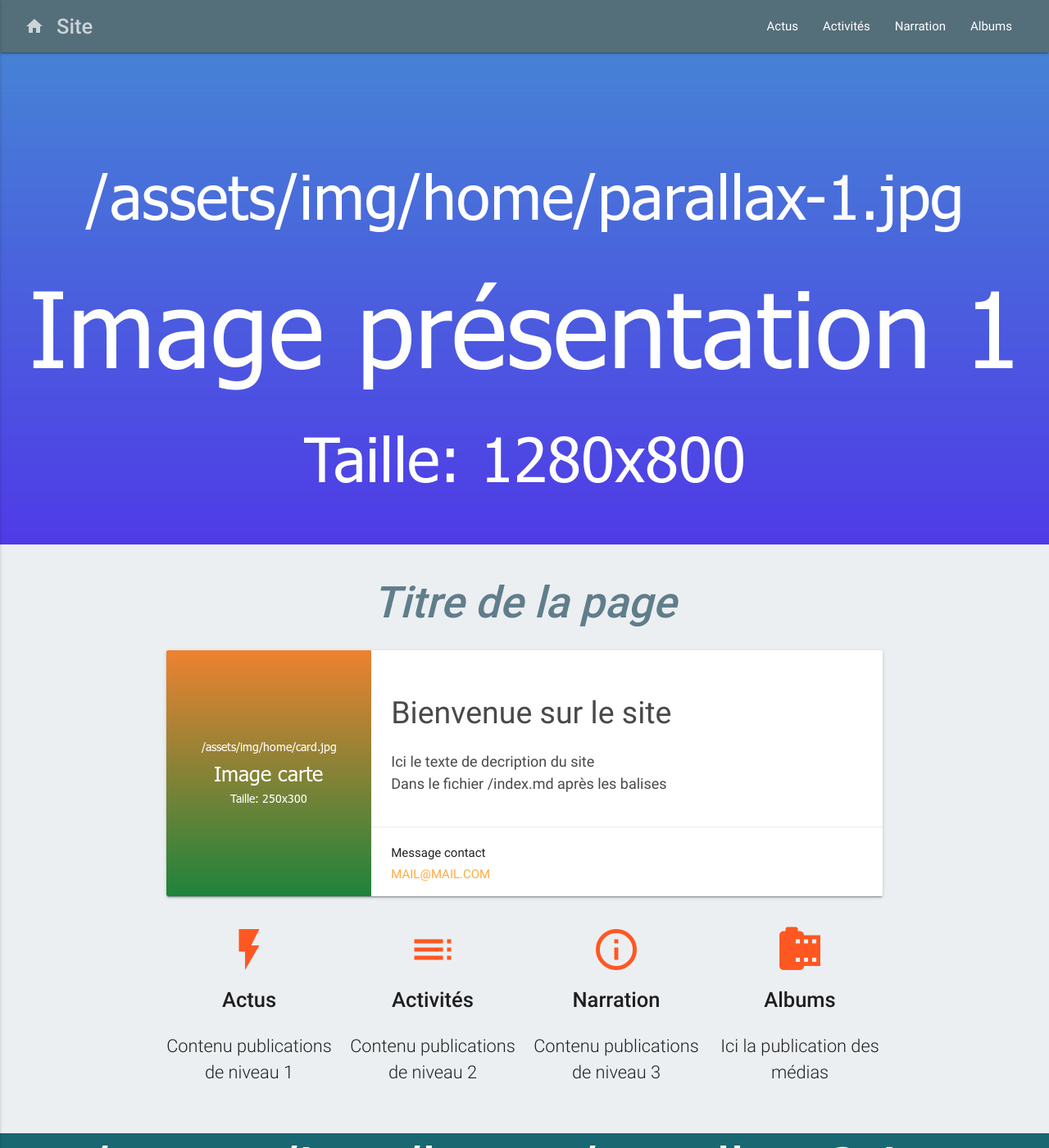
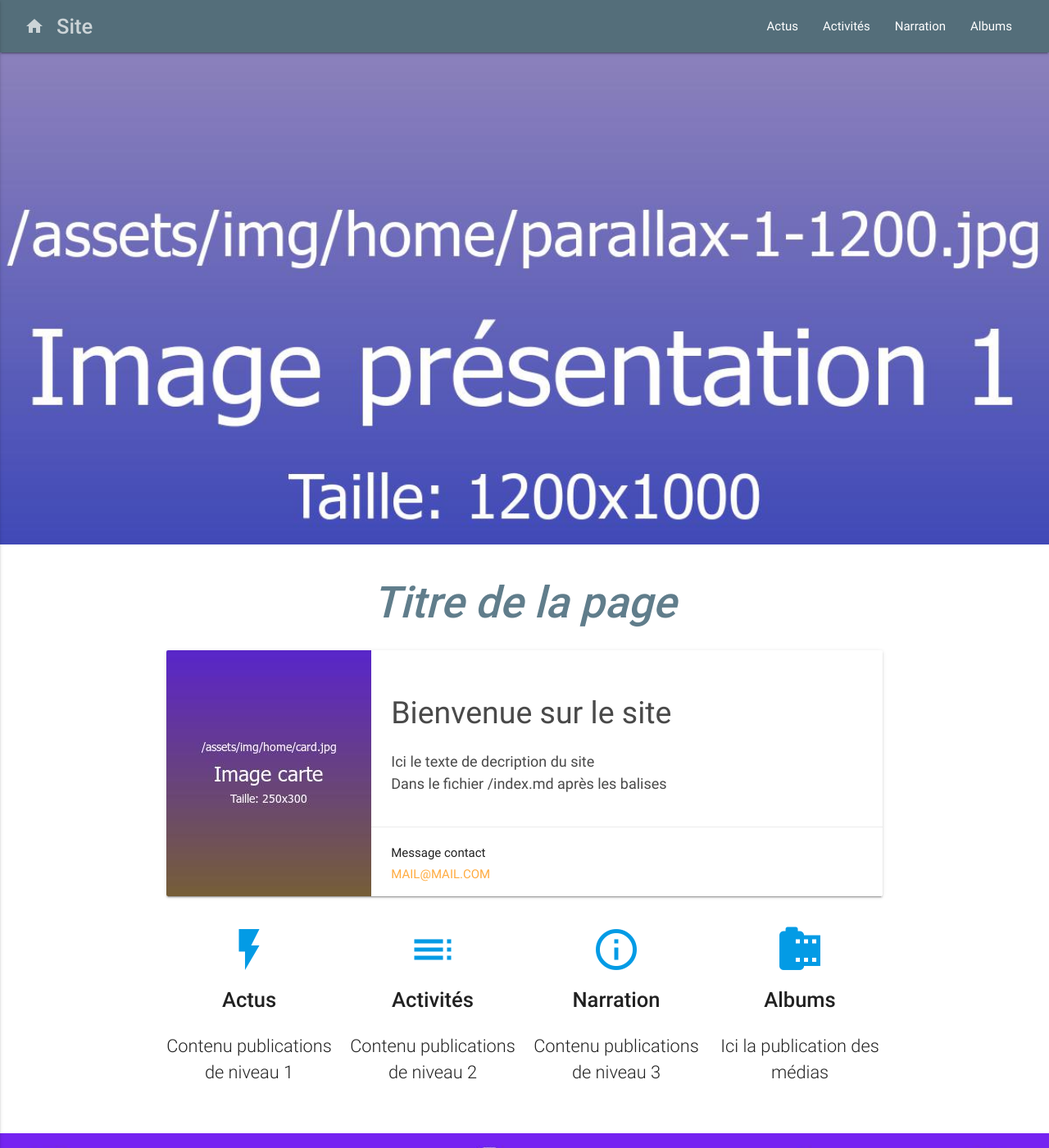
Before and after one commit to asso-foncine/bel-automne, a Jekyll site: the page built from index.md, in a window 1280 px wide and 1400 px high. Shown: the whole window at 82% size. Built offline with Jekyll 4.4.1, drawn with Linux system fonts in a browser that asks for light colours; nearby versions of some CDN libraries; comment, search, counter and statistics services are not loaded.

Commit message:
Correction parallax + divers

```diff
--- a/_includes/header.html
+++ b/_includes/header.html
@@ -33,7 +33,7 @@
                         menu
                     </i>
                 </a>
-                <a class="brand-logo" href={{ pages[0].permalink | relative_url }}>
+                <a class="brand-logo" href={{ pages[0].url | relative_url }}>
                     <i class="material-icons menu-icon medium left">
                         {{ icon }}
                     </i>
@@ -42,7 +42,7 @@
             </div>
 
             <div class="nav-wrapper main-menu hide-on-small-only">
-                <a class="breadcrumb nav-path-main" href={{ pages[0].permalink | relative_url }}>
+                <a class="breadcrumb nav-path-main" href={{ pages[0].url | relative_url }}>
                     <i class="material-icons menu-icon left">
                         {{ icon }}
                     </i>
@@ -60,7 +60,7 @@
                 <ul class="right hide-on-med-and-down">
                     {% for link in links %}
                     <li>
-                        <a href={{ link.permalink | relative_url }}>{{ link.title }}</a>
+                        <a href={{ link.url | relative_url }}>{{ link.title }}</a>
                     </li>
                     {% endfor %}
                 </ul>
@@ -78,7 +78,7 @@
     </div>
     <ul class="side-nav" id="side-nav-menu">
         <li>
-            <a class="nav-dropdown-item nav-dropdown-head" href={{ pages[0].permalink | relative_url }}>
+            <a class="nav-dropdown-item nav-dropdown-head" href={{ pages[0].url | relative_url }}>
                 <i class="material-icons small item-icon">
                     {{ pages[0].icon }}
                 </i>
@@ -87,7 +87,7 @@
         </li>
         {% for link in links %}
         <li>
-            <a class="nav-dropdown-item" href={{ link.permalink | relative_url }}>
+            <a class="nav-dropdown-item" href={{ link.url | relative_url }}>
                 <i class="material-icons small item-icon">
                     {{ link.icon }}
                 </i>
@@ -98,7 +98,7 @@
     </ul>
     <ul class="nav-dropdown-content" id="nav-dropdown">
         <li>
-            <a class="nav-dropdown-item nav-dropdown-head" href={{ pages[0].permalink | relative_url }}>
+            <a class="nav-dropdown-item nav-dropdown-head" href={{ pages[0].url | relative_url }}>
                 <i class="material-icons small item-icon">
                     {{ pages[0].icon }}
                 </i>
@@ -107,7 +107,7 @@
         </li>
         {% for link in links %}
         <li>
-            <a class="nav-dropdown-item" href={{ link.permalink | relative_url }}>
+            <a class="nav-dropdown-item" href={{ link.url | relative_url }}>
                 <i class="material-icons small item-icon">
                     {{ link.icon }}
                 </i>
--- a/_layouts/album.html
+++ b/_layouts/album.html
@@ -31,7 +31,7 @@ layout: default
         {% assign img_src = "/assets/img/albums/" | append: name | append: "/" | append: img %}
         <div class="col s12 m4 l3">
             <div class="card hoverable">
-                <img class="lazy responsive-img materialboxed" data-src="{{ img_src | relative_url }}">
+                <img width="800" height="640" class="lazy responsive-img materialboxed" data-src="{{ img_src | relative_url }}">
             </div>
         </div>
     {% endfor %}
--- a/_layouts/home.html
+++ b/_layouts/home.html
@@ -25,18 +25,23 @@ layout: default
 {% endif %}
 <div class="parallax-container">
   <div class="parallax">
-    <img src="{{ "/assets/img/home/parallax-1.jpg" | relative_url }}">
+    <img srcset="/assets/img/home/parallax-1-1200.jpg 1200w,
+    /assets/img/home/parallax-1-800.jpg 800w,
+    /assets/img/home/parallax-1-600.jpg 600w,
+    /assets/img/home/parallax-1-400.jpg 400w,
+    " />
+    <!--img srcset="" src="{{ "/assets/img/home/parallax-1-1200.jpg" | relative_url }}"-->
   </div>
 </div>
 
-<div class="section blue-grey lighten-5">
+<div class="section home-section">
   <div class="row container">
     <div class="col s12">
       <h2 class="header center-align home-title">{{ page.page-title }}</h2>
     </div>
     <div class="col s12">
       <div class="card horizontal">
-        <div class="card-image valign-wrapper">
+        <div class="card-image valign-wrapper home-card-image">
           <img src="{{ "/assets/img/home/card.jpg" | relative_url }}">
         </div>
         <div class="card-stacked">
@@ -57,7 +62,7 @@ layout: default
     <div class="fixed-height-card {{ cards_col }} hoverable">
       <div class="index-card">
         <a href={{ card.url | relative_url }}>
-          <i class="material-icons medium deep-orange-text">{{ card.icon }}</i>
+          <i class="material-icons medium home-icon ">{{ card.icon }}</i>
         </a>
         <p class="index-card-title">{{ card.title }}</p>
         <p class="index-card-desc flow-text">
@@ -71,6 +76,11 @@ layout: default
 
 <div class="parallax-container">
   <div class="parallax">
-    <img src="{{ "/assets/img/home/parallax-2.jpg" | relative_url }}">
+      <img srcset="/assets/img/home/parallax-2-1200.jpg 1200w,
+      /assets/img/home/parallax-2-800.jpg 800w,
+      /assets/img/home/parallax-2-600.jpg 600w,
+      /assets/img/home/parallax-2-400.jpg 400w,
+      " />
+    <!--img src="{{ "/assets/img/home/parallax-2-1200.jpg" | relative_url }}"-->
   </div>
 </div>
--- a/css/style.scss
+++ b/css/style.scss
@@ -60,6 +60,31 @@ main {
     border-bottom-style: solid;
 }
 
+.parallax-container {
+  @media #{$small-and-down} {
+    height: 200px;
+  }
+  @media #{$medium-and-up} {
+    // styles for medium screens and larger
+     height: 400px;
+  }
+  @media #{$large-and-up} {
+    // styles for large screens and up
+    height: 500px;
+  }
+  @media #{$extra-large-and-up} {
+    // styles for extra large screens and up
+    height: 600px;
+  }
+
+}
+
+.home-card-image {
+  @media #{$small-and-down} {
+    display: none
+  }
+}
+
 .home-title {
     @extend .blue-grey-text;
     font-weight: 500 !important;
@@ -70,9 +95,7 @@ main {
 
 }
 
-.parallax-container {
-  height: 600px;
-}
+
 .index-title {
   @extend .center, .blue-text;
   font-size: 3.0rem;
```
Also changed, not shown: sample/sample.rb (+18 -5 lines), assets/img/home/card.jpg, assets/img/home/parallax-1-1200.jpg (added), assets/img/home/parallax-1-1280.jpg (added), assets/img/home/parallax-1-400.jpg (added), assets/img/home/parallax-1-600.jpg (added), assets/img/home/parallax-1-800.jpg (added), assets/img/home/parallax-1.jpg (deleted), assets/img/home/parallax-2-1200.jpg (added), assets/img/home/parallax-2-1280.jpg (added), assets/img/home/parallax-2-400.jpg (added), assets/img/home/parallax-2-600.jpg (added), assets/img/home/parallax-2-800.jpg (added), assets/img/home/parallax-2.jpg (deleted).
